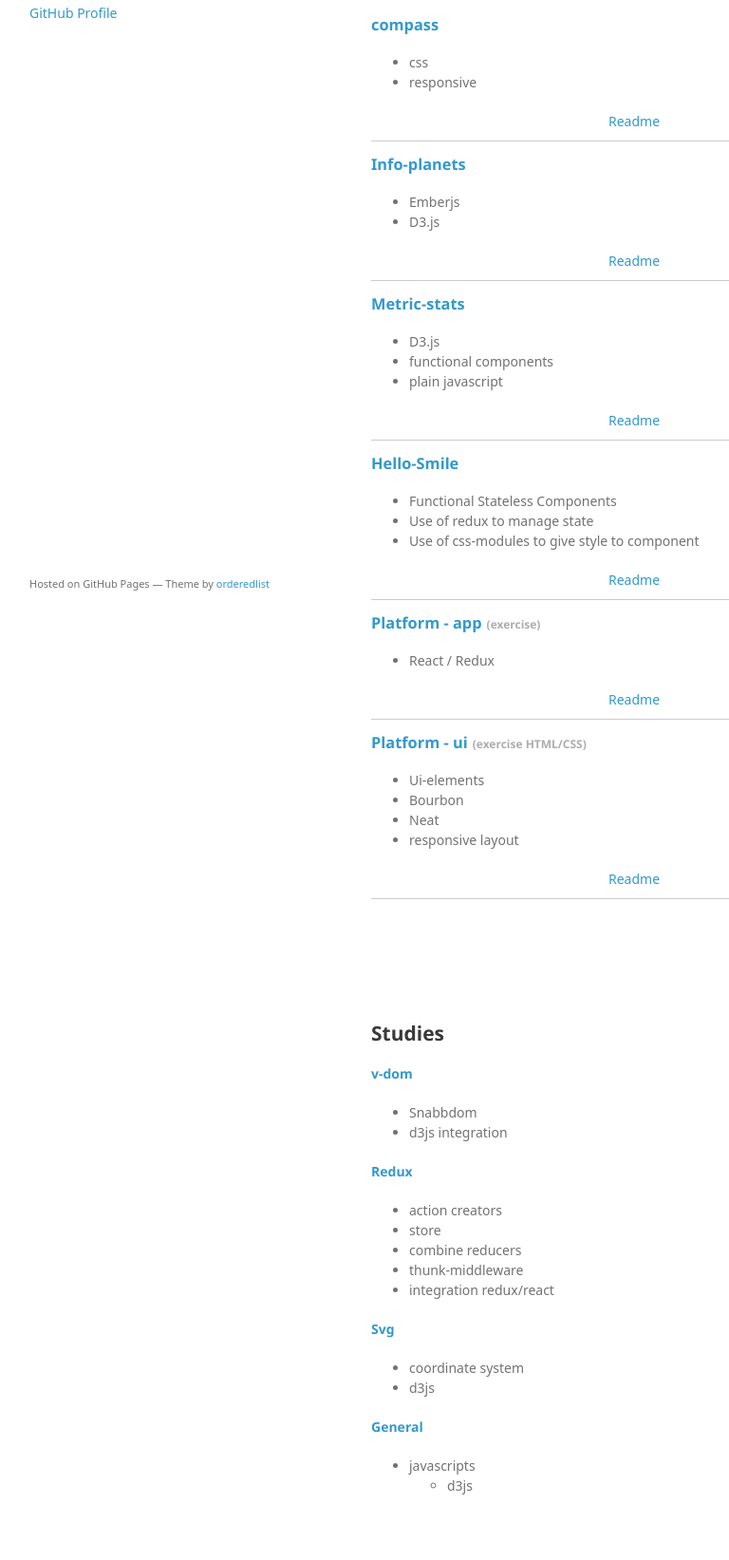
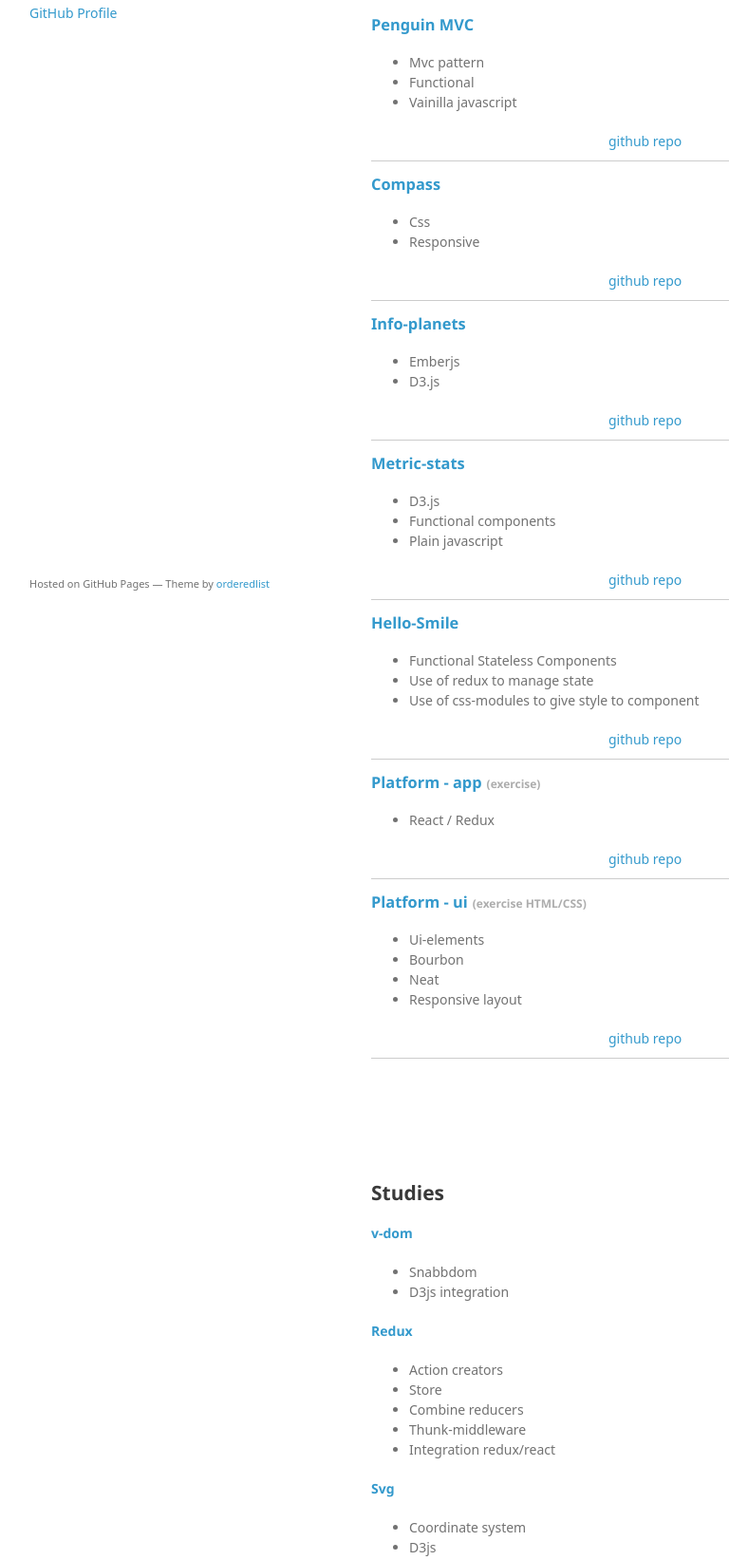
Before and after one commit to suxxus/suxxus.github.io, a plain HTML site: page index.html in a window 1280 px wide. Shown: the part 106-1749 px from the top of the page at 95% size, without its empty margins (179-947 px from the left). Drawn offline with Linux system fonts and the light colour scheme; a web font is replaced by a local one.

Commit message:
Added penguing mvc repo to the list of projects

```diff
--- a/index.html
+++ b/index.html
@@ -23,13 +23,24 @@
         <section class="sections">
             <div class="prj">
                 <h3>
-                  <a class="anchor" href="./prjs/compass/index.html" aria-hidden="true"><span aria-hidden="true" class="octicon octicon-link">compass</span></a>
+                  <a class="anchor" href="https://mvc-penguin.herokuapp.com" aria-hidden="true"><span aria-hidden="true" class="octicon octicon-link">Penguin MVC</span></a>
                 </h3>
                 <ul>
-                    <li>css</li>
-                    <li>responsive</li>
+                    <li>Mvc pattern</li>
+                    <li>Functional</li>
+                    <li>Vainilla javascript</li>
                 </ul>
-                <span class="readme"><a href="https://github.com/suxxus/compass">Readme</a></span>
+                <span class="readme"><a href="https://github.com/suxxus/penguin-mvc">github repo</a></span>
+            </div>
+            <div class="prj">
+                <h3>
+                  <a class="anchor" href="./prjs/compass/index.html" aria-hidden="true"><span aria-hidden="true" class="octicon octicon-link">Compass</span></a>
+                </h3>
+                <ul>
+                    <li>Css</li>
+                    <li>Responsive</li>
+                </ul>
+                <span class="readme"><a href="https://github.com/suxxus/compass">github repo</a></span>
             </div>
             <div class="prj">
                 <h3>
@@ -39,7 +50,7 @@
                     <li>Emberjs</li>
                     <li>D3.js</li>
                 </ul>
-                <span class="readme"><a href="https://github.com/suxxus/info-planets#info-planets">Readme</a></span>
+                <span class="readme"><a href="https://github.com/suxxus/info-planets#info-planets">github repo</a></span>
             </div>
             <div class="prj">
                 <h3>
@@ -47,10 +58,10 @@
                 </h3>
                 <ul>
                     <li>D3.js</li>
-                    <li>functional components</li>
-                    <li>plain javascript</li>
+                    <li>Functional components</li>
+                    <li>Plain javascript</li>
                 </ul>
-                <span class="readme"><a href="https://github.com/suxxus/metric-stats">Readme</a></span>
+                <span class="readme"><a href="https://github.com/suxxus/metric-stats">github repo</a></span>
             </div>
             <div class="prj">
                 <h3>
@@ -61,7 +72,7 @@
                     <li>Use of redux to manage state</li>
                     <li>Use of css-modules to give style to component</li>
                 </ul>
-                <span class="readme"><a href="https://github.com/suxxus/hello-smile">Readme</a></span>
+                <span class="readme"><a href="https://github.com/suxxus/hello-smile">github repo</a></span>
             </div>
             <div class="prj">
                 <h3>
@@ -70,7 +81,7 @@
                 <ul>
                     <li>React / Redux</li>
                 </ul>
-                <span class="readme"><a href="https://github.com/suxxus/exercise-front-end-app">Readme</a></span>
+                <span class="readme"><a href="https://github.com/suxxus/exercise-front-end-app">github repo</a></span>
             </div>
             <div class="prj">
                 <h3>
@@ -80,9 +91,9 @@
                     <li>Ui-elements</li>
                     <li>Bourbon</li>
                     <li>Neat</li>
-                    <li>responsive layout</li>
+                    <li>Responsive layout</li>
                 </ul>
-                <span class="readme"><a href="https://github.com/suxxus/exercise-front-end-ui">Readme</a></span>
+                <span class="readme"><a href="https://github.com/suxxus/exercise-front-end-ui">github repo</a></span>
             </div>
         </section>
         <section class="sections studies">
@@ -91,32 +102,32 @@
                 <h4><a href="https://github.com/v-dom">v-dom</a></h4>
                 <ul>
                     <li>Snabbdom</li>
-                    <li>d3js integration</li>
+                    <li>D3js integration</li>
                 </ul>
             </div>
             <div class="studie">
                 <h4><a href="https://github.com/suxxus-redux">Redux</a></h4>
                 <ul>
-                    <li>action creators</li>
-                    <li>store</li>
-                    <li>combine reducers</li>
-                    <li>thunk-middleware</li>
-                    <li>integration redux/react</li>
+                    <li>Action creators</li>
+                    <li>Store</li>
+                    <li>Combine reducers</li>
+                    <li>Thunk-middleware</li>
+                    <li>Integration redux/react</li>
                 </ul>
             </div>
             <div class="studie">
                 <h4><a href="https://github.com/suxxus-svg">Svg</a></h4>
                 <ul>
-                    <li>coordinate system</li>
-                    <li>d3js</li>
+                    <li>Coordinate system</li>
+                    <li>D3js</li>
                 </ul>
             </div>
             <div class="studie">
                 <h4><a href="https://github.com/suxxus-studies">General</a></h4>
                 <ul>
-                    <li>javascripts</li>
+                    <li>Javascripts</li>
                     <ul>
-                        <li>d3js</li>
+                        <li>D3js</li>
                     </ul>
                 </ul>
             </div>
```
